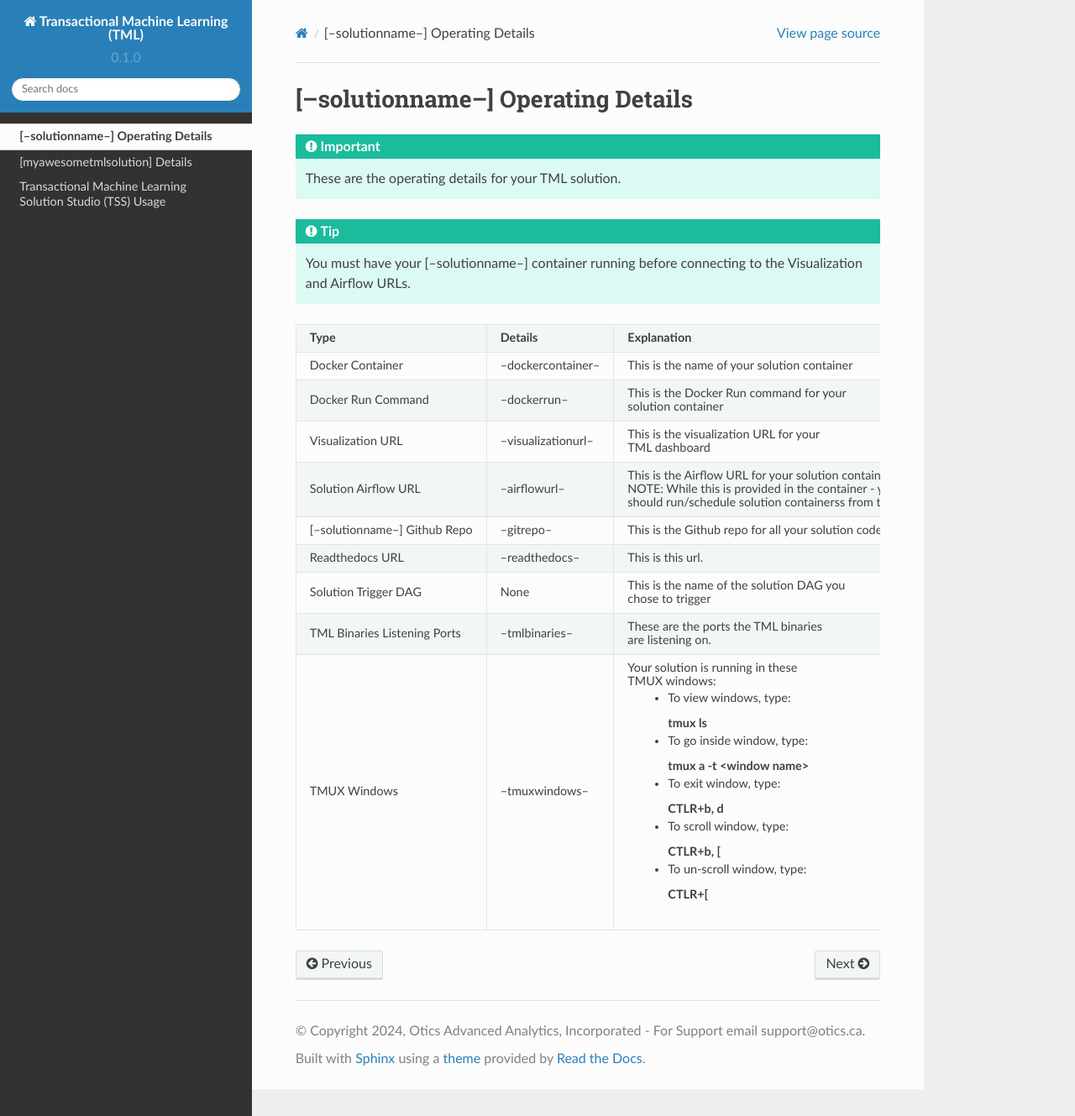
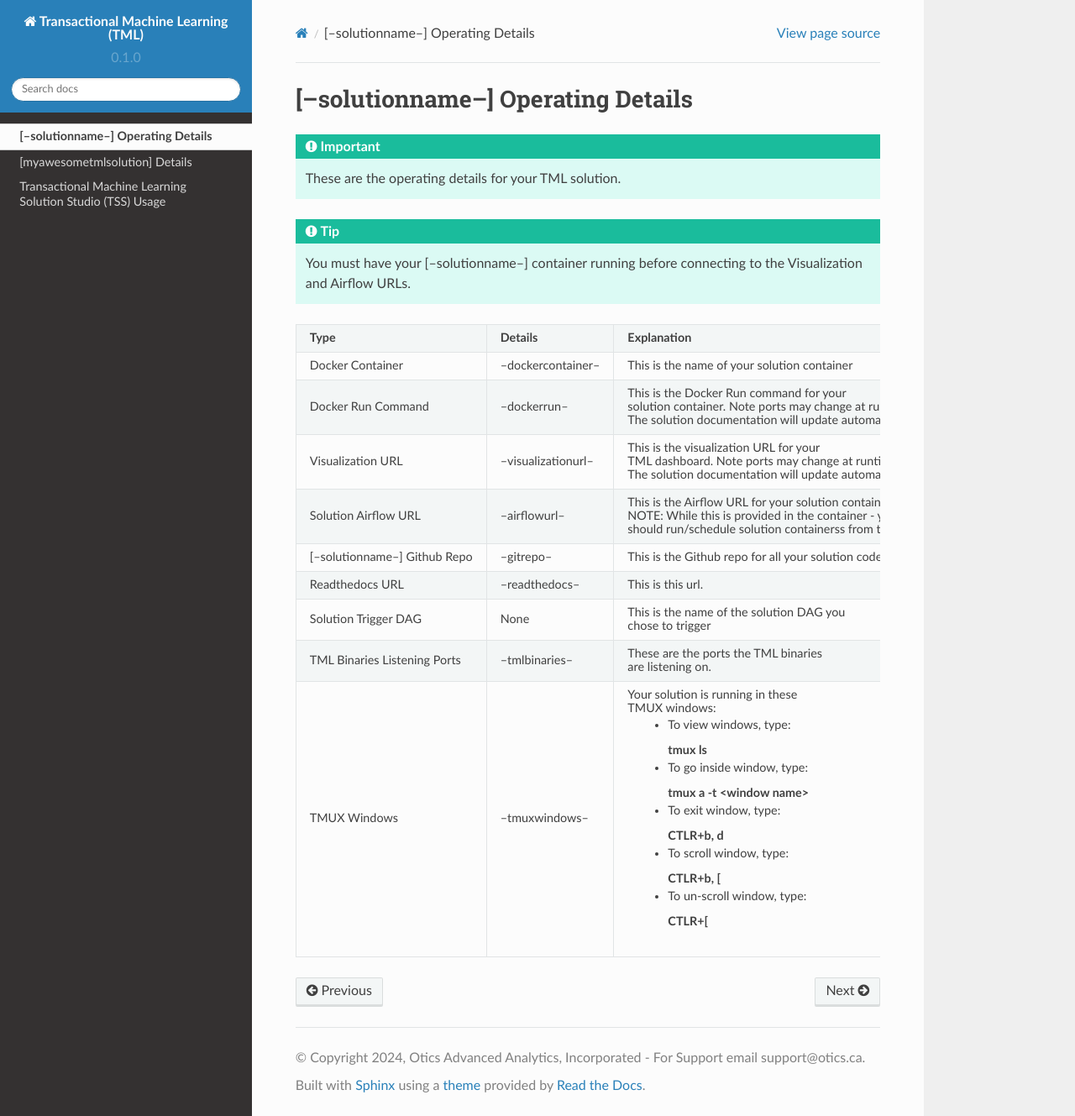
Before and after one commit to vanesalcb06/tssproject2-2b5c, a Sphinx documentation site: the page built from docs/source/operating.rst, in a window 1280 px wide and 1329 px high. Shown: the whole window at 84% size. Built offline with Sphinx 7.4.7 and the Read the Docs theme 2.0.0, drawn with Linux system fonts in a browser that asks for light colours.

Commit message:
Update operating.rst

```diff
--- a/docs/source/operating.rst
+++ b/docs/source/operating.rst
@@ -19,12 +19,16 @@
      - --dockerrun--
      - This is the Docker Run command for your
 
-       solution container
+       solution container.  Note ports may change at runtime.
+
+       The solution documentation will update automatically.
    * - Visualization URL
      - --visualizationurl--
      - This is the visualization URL for your
 
-       TML dashboard
+       TML dashboard. Note ports may change at runtime.
+
+       The solution documentation will update automatically.
    * - Solution Airflow URL
      - --airflowurl--
      - This is the Airflow URL for your solution container.
```
